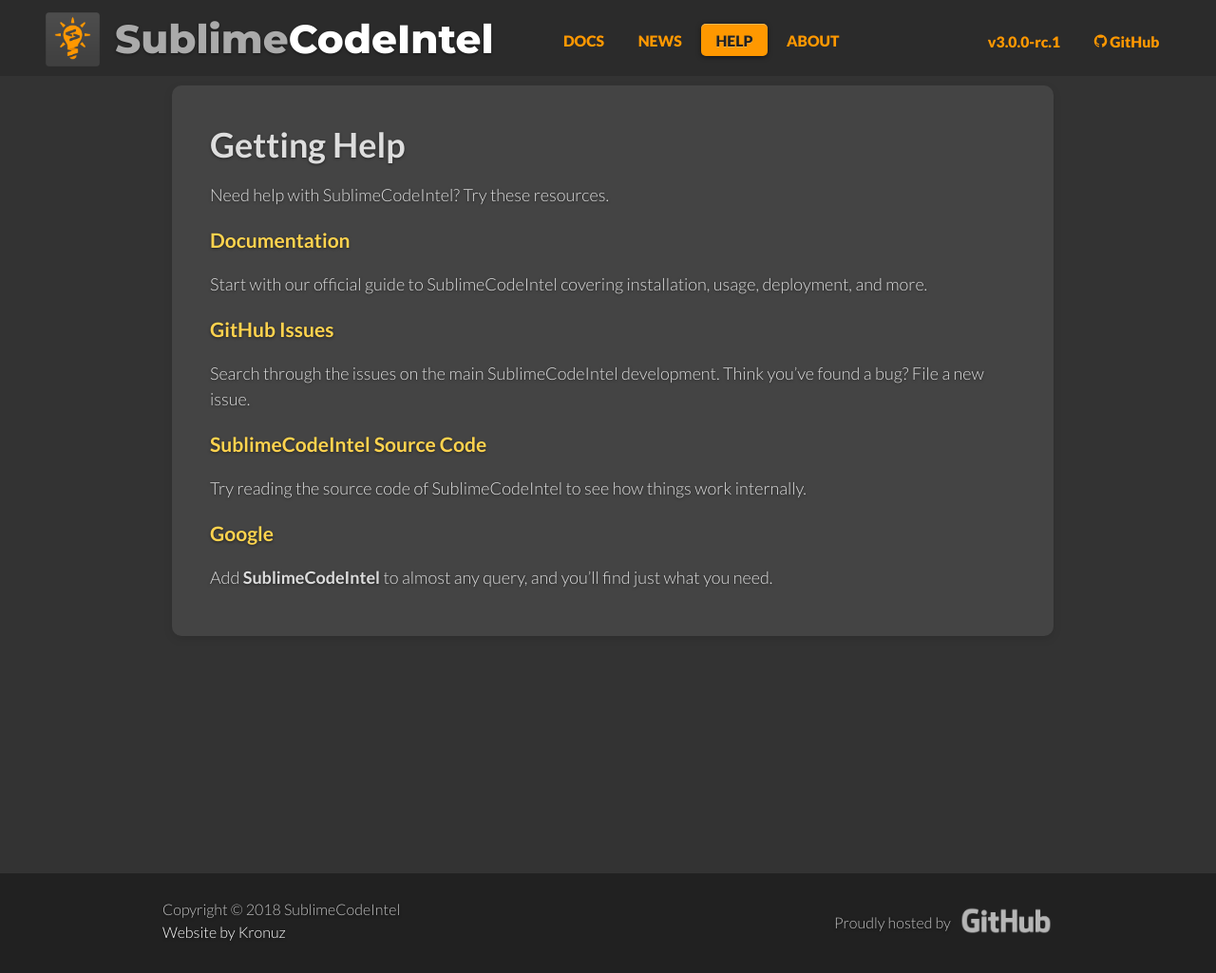
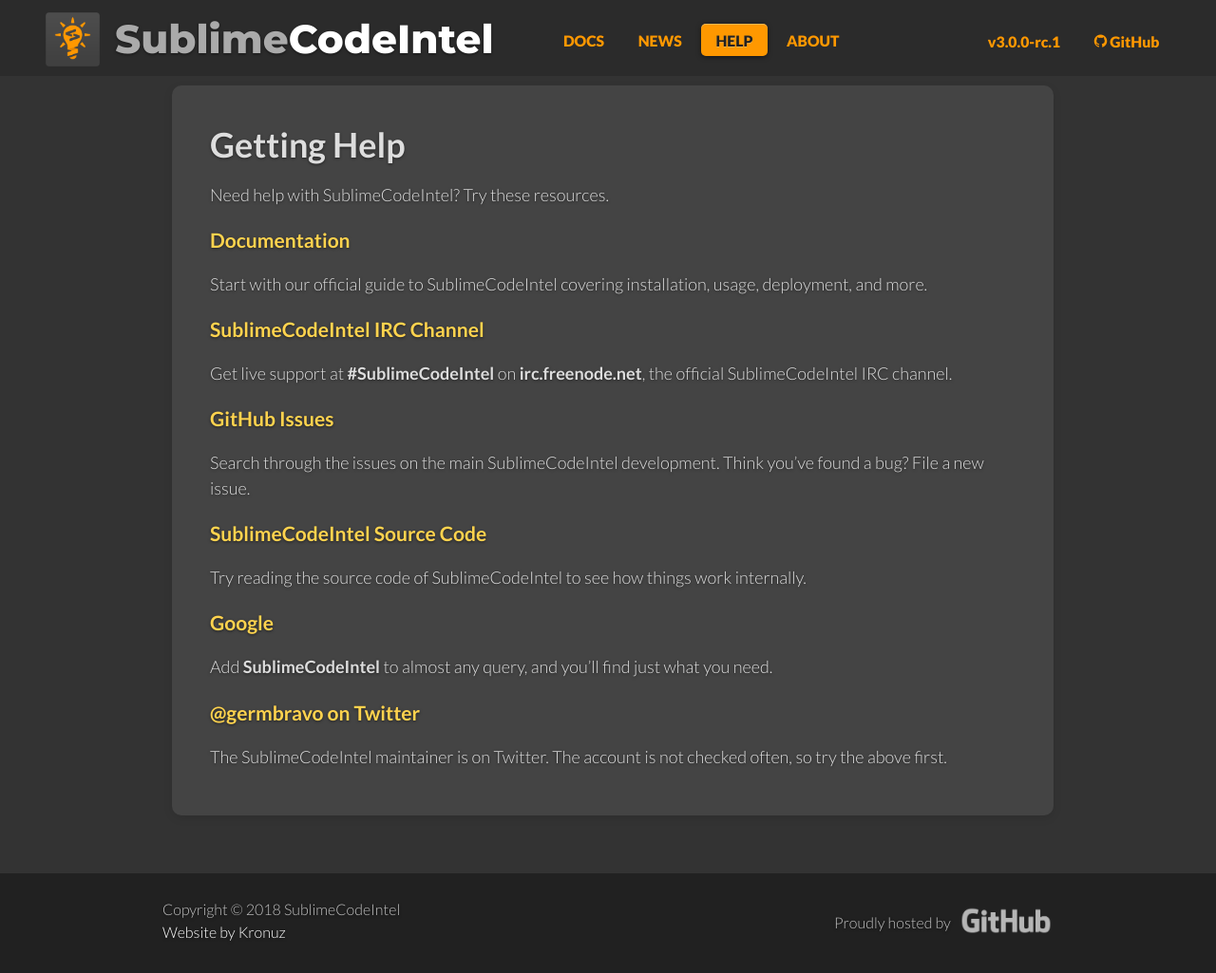
Before and after one commit to SublimeCodeIntel/SublimeCodeIntel.github.io, a Jekyll site: the page built from help/index.md, in a window 1280 px wide. Shown: the whole page at 95% size. Built offline with Jekyll 4.4.1, drawn with Linux system fonts in a browser that asks for light colours; comment, search, counter and statistics services are not loaded.

Commit message:
Updated help

```diff
--- a/_includes/footer.html
+++ b/_includes/footer.html
@@ -2,7 +2,7 @@
 	<div class="grid">
 		<div class="unit one-third center-on-mobiles">
 			<p>
-				Copyright&nbsp;&copy;&nbsp;{{ site.time | date: '%Y' }}&nbsp;SublimeCodeIntel<br />
+				Copyright&nbsp;&copy;&nbsp;{{ site.time | date: '%Y' }}&nbsp;{{ site.name }}<br />
 				<a href="https://kronuz.io">Website by Kronuz</a>
 			</p>
 		</div>
--- a/help/index.md
+++ b/help/index.md
@@ -9,6 +9,12 @@
 
 Start with our official guide to {{ site.name }} covering installation, usage,
 deployment, and more.
+
+
+### [{{ site.name }} IRC Channel](irc:irc.freenode.net/SublimeCodeIntel){:target="_blank"}
+
+Get live support at **#SublimeCodeIntel** on **irc.freenode.net**, the official
+{{ site.name }} IRC channel.
 
 
 ### [GitHub Issues]({{ site.repository }}/issues){:target="_blank"}
@@ -25,3 +31,9 @@
 ### [Google](https://www.google.com/?q={{ site.name }}){:target="_blank"}
 
 Add **{{ site.name }}** to almost any query, and you'll find just what you need.
+
+
+### [@germbravo on Twitter](https://twitter.com/germbravo){:target="_blank"}
+
+The {{ site.name }} maintainer is on Twitter. The account is not checked often, so try
+the above first.
```
Also changed, not shown: _docs/faq.md (+0 -1 lines), _docs/index.md (+4 -4 lines).
